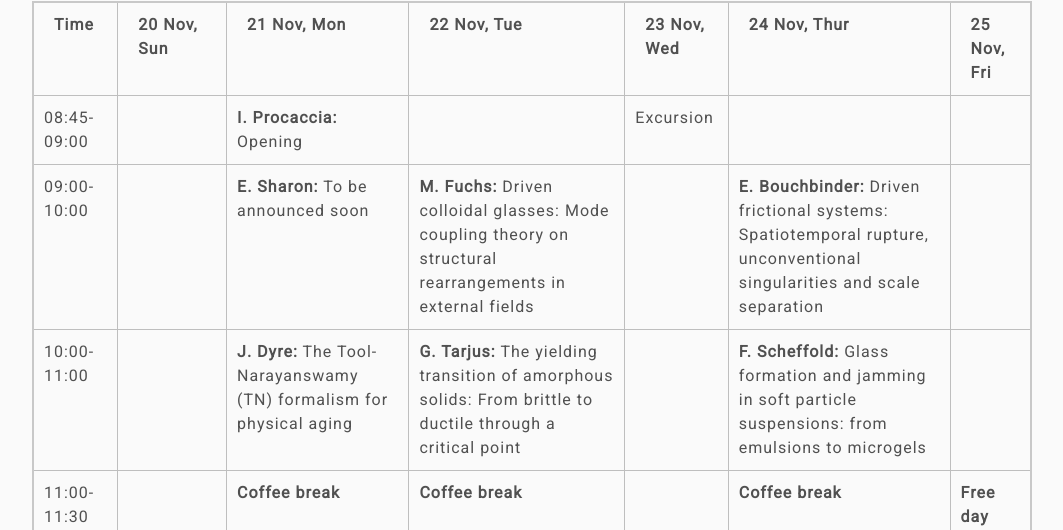
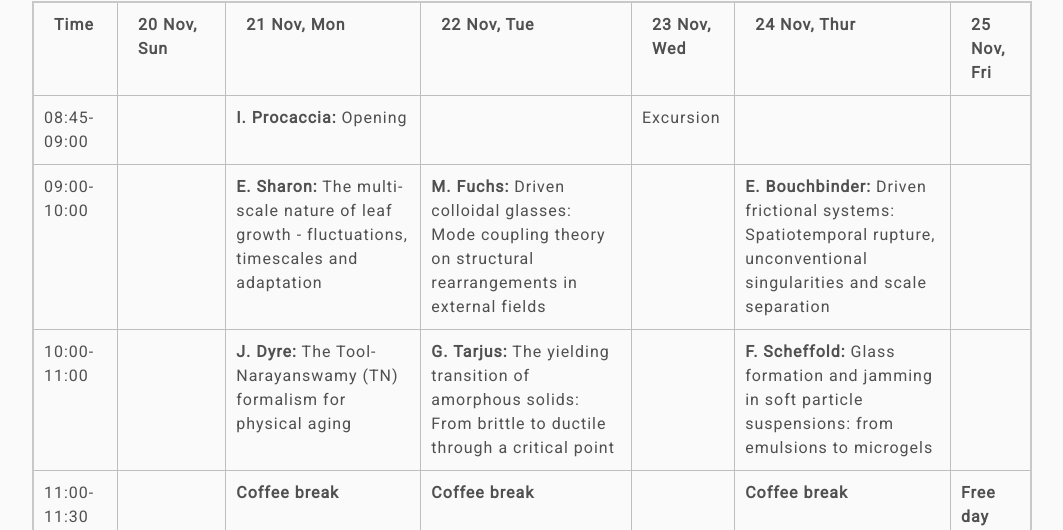
Before and after one commit to Hareesh098/WinterScool, a plain HTML site: page program/index.html in a window 1280 px wide. Shown: the part 681-1211 px from the top of the page, without its empty margins (108-1171 px from the left). Drawn offline with nearby package versions, Linux system fonts and the light colour scheme; some packages are replaced by stand-ins of ours; files that its build step writes are made by us from their sources.

Commit message:
Add files via upload

```diff
--- a/program/index.html
+++ b/program/index.html
@@ -77,7 +77,7 @@
   <tr>
     <td class="program">09:00-10:00</td>
     <td class="program"></td>
-    <td class="program"><b>E. Sharon:</b> To be announced soon</td>
+    <td class="program"><b>E. Sharon:</b> The multi-scale nature of leaf growth - fluctuations, timescales and adaptation</td>
     <td class="program"><b>M. Fuchs:</b> Driven colloidal glasses: Mode coupling theory on structural rearrangements in external fields</td>
     <td class="program"></td>
     <td class="program"><b>E. Bouchbinder:</b> Driven frictional systems: Spatiotemporal rupture, unconventional singularities and scale separation</td>
```
